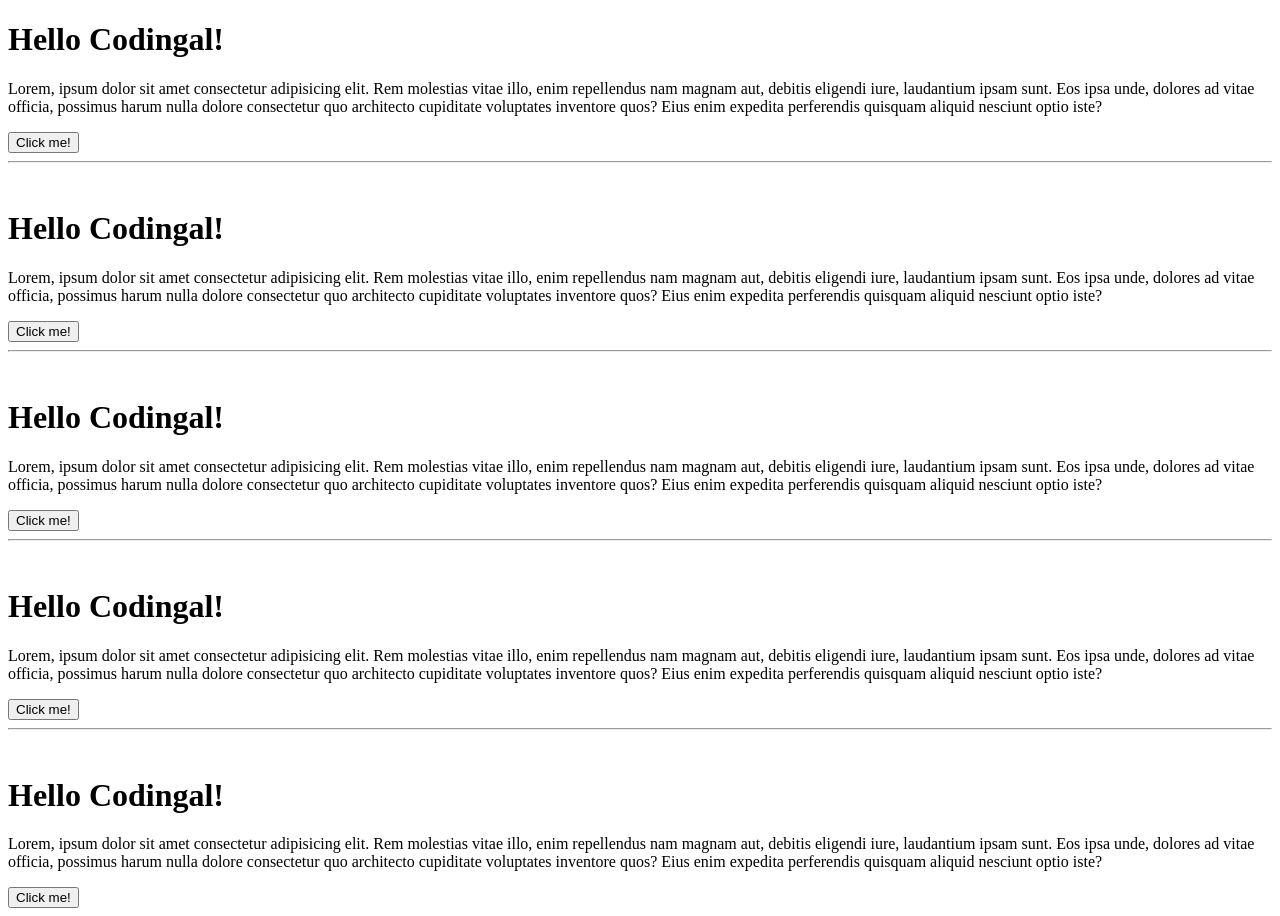
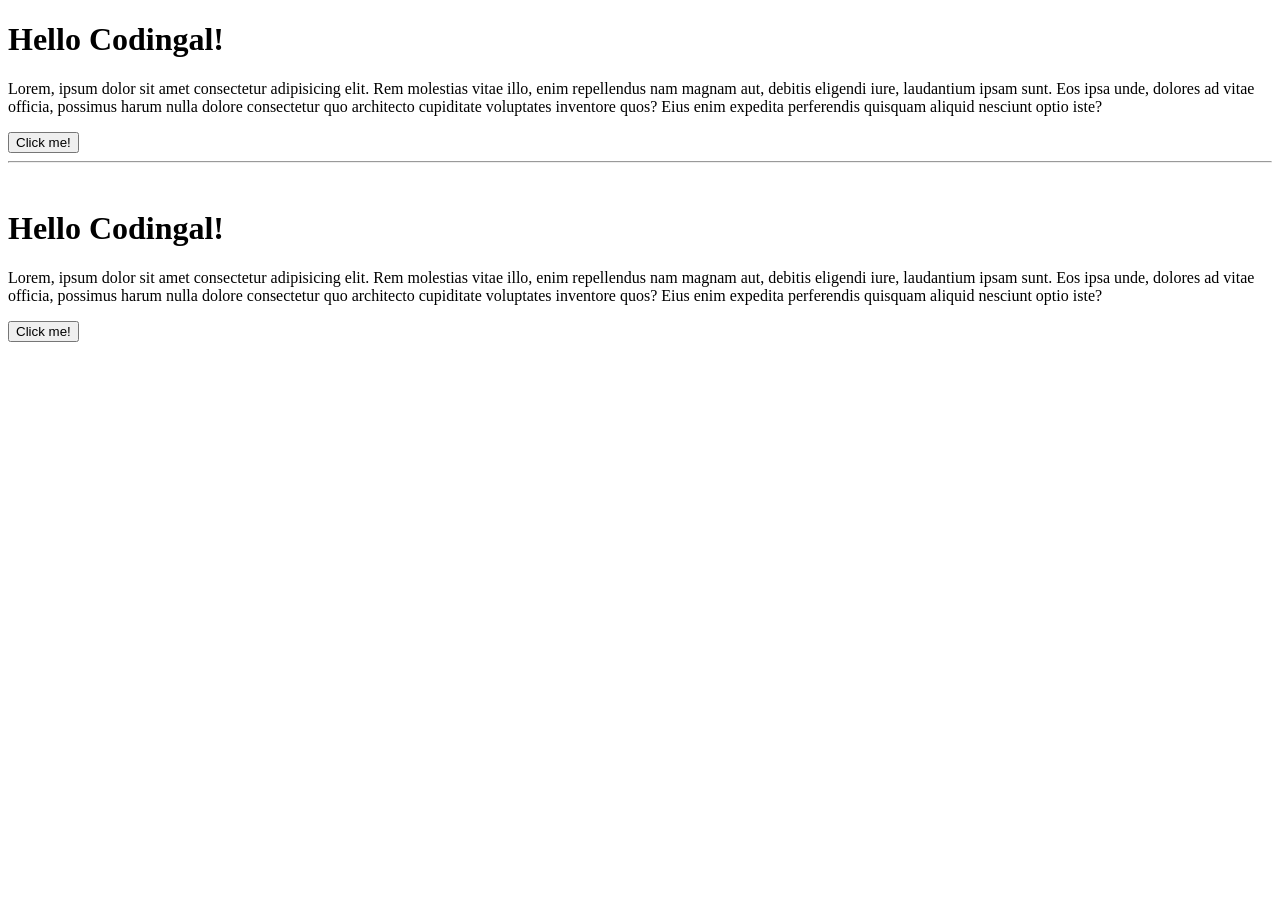
Before and after one commit to khanaladitya15/GitPractice, a plain HTML site: page index.html in a window 1280 px wide. After the commit the page ends 800 px from the top, so only its background shows below. Drawn offline with Linux system fonts and the light colour scheme.

Commit message:
deleted some content
done

```diff
--- a/index.html
+++ b/index.html
@@ -16,23 +16,5 @@
     <h1>Hello Codingal!</h1>
     <p>Lorem, ipsum dolor sit amet consectetur adipisicing elit. Rem molestias vitae illo, enim repellendus nam magnam aut, debitis eligendi iure, laudantium ipsam sunt. Eos ipsa unde, dolores ad vitae officia, possimus harum nulla dolore consectetur quo architecto cupiditate voluptates inventore quos? Eius enim expedita perferendis quisquam aliquid nesciunt optio iste?</p>
     <button>Click me!</button>
-    <br>
-    <hr>
-    <br>
-    <h1>Hello Codingal!</h1>
-    <p>Lorem, ipsum dolor sit amet consectetur adipisicing elit. Rem molestias vitae illo, enim repellendus nam magnam aut, debitis eligendi iure, laudantium ipsam sunt. Eos ipsa unde, dolores ad vitae officia, possimus harum nulla dolore consectetur quo architecto cupiditate voluptates inventore quos? Eius enim expedita perferendis quisquam aliquid nesciunt optio iste?</p>
-    <button>Click me!</button>
-    <br>
-    <hr>
-    <br>
-    <h1>Hello Codingal!</h1>
-    <p>Lorem, ipsum dolor sit amet consectetur adipisicing elit. Rem molestias vitae illo, enim repellendus nam magnam aut, debitis eligendi iure, laudantium ipsam sunt. Eos ipsa unde, dolores ad vitae officia, possimus harum nulla dolore consectetur quo architecto cupiditate voluptates inventore quos? Eius enim expedita perferendis quisquam aliquid nesciunt optio iste?</p>
-    <button>Click me!</button>
-    <br>
-    <hr>
-    <br>
-    <h1>Hello Codingal!</h1>
-    <p>Lorem, ipsum dolor sit amet consectetur adipisicing elit. Rem molestias vitae illo, enim repellendus nam magnam aut, debitis eligendi iure, laudantium ipsam sunt. Eos ipsa unde, dolores ad vitae officia, possimus harum nulla dolore consectetur quo architecto cupiditate voluptates inventore quos? Eius enim expedita perferendis quisquam aliquid nesciunt optio iste?</p>
-    <button>Click me!</button>
 </body>
 </html>
```
